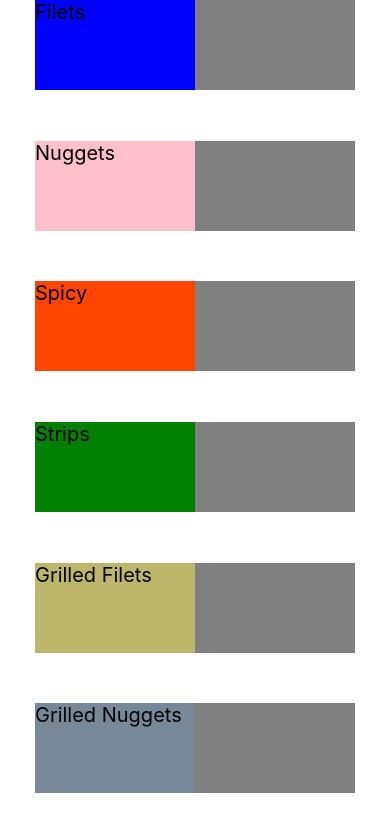
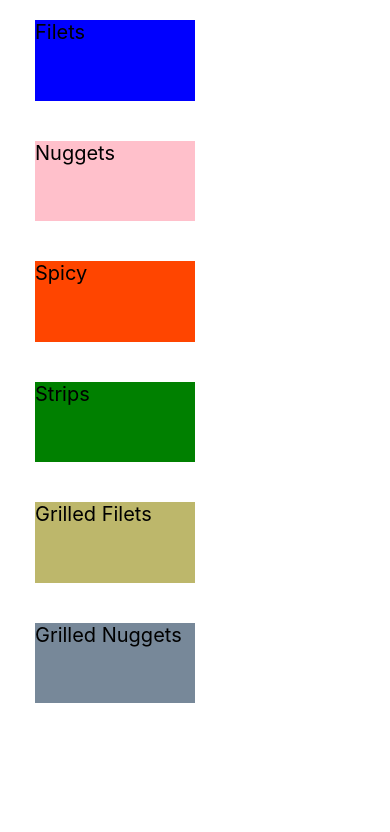
Before and after one commit to cedricholmgren/CFALCEassist, a React Native app: screen / in a window 390 px wide. Shown: the top 832 px of the page. Built offline with nearby package versions, Linux system fonts and the light colour scheme.

Commit message:
More formatting

```diff
--- a/App.tsx
+++ b/App.tsx
@@ -60,6 +60,7 @@ export default function App() {
           <GrilledNuggets />
         </View>
       </View>
+      <EmptySpace />
     </View>
   );
 }
@@ -213,6 +214,12 @@ const GrillednuggetBanner = () => {
   );
 };
 
+//empty space for formatting
+
+const EmptySpace = () => {
+  return <View style={styles.emptySpace}></View>;
+};
+
 const styles = StyleSheet.create({
   container: {
     flex: 1,
@@ -232,8 +239,9 @@ const styles = StyleSheet.create({
   buttonBox: {
     width: 160,
     height: 90,
-    //flex: 1,
+    flex: 1,
     marginBottom: 20,
+    marginTop: 20,
   },
 
   textConfig: {
@@ -241,39 +249,56 @@ const styles = StyleSheet.create({
   },
   // Side banners
   FsideBanner: {
+    flex: 1,
     width: 160,
     height: 90,
     marginBottom: 20,
+    marginTop: 20,
     backgroundColor: "blue",
   },
   NsideBanner: {
+    flex: 1,
     width: 160,
     height: 90,
     marginBottom: 20,
     backgroundColor: "pink",
+    marginTop: 20,
   },
   SsideBanner: {
+    flex: 1,
     width: 160,
     height: 90,
     marginBottom: 20,
     backgroundColor: "orangered",
+    marginTop: 20,
   },
   STsideBanner: {
+    flex: 1,
     width: 160,
     height: 90,
     marginBottom: 20,
     backgroundColor: "green",
+    marginTop: 20,
   },
   GFsideBanner: {
+    flex: 1,
     width: 160,
     height: 90,
     marginBottom: 20,
     backgroundColor: "darkkhaki",
+    marginTop: 20,
   },
   GNsideBanner: {
+    flex: 1,
     width: 160,
     height: 90,
     marginBottom: 20,
     backgroundColor: "lightslategrey",
+    marginTop: 20,
+  },
+  emptySpace: {
+    flex: 1,
+    width: 160,
+    height: 90,
   },
 });
```
